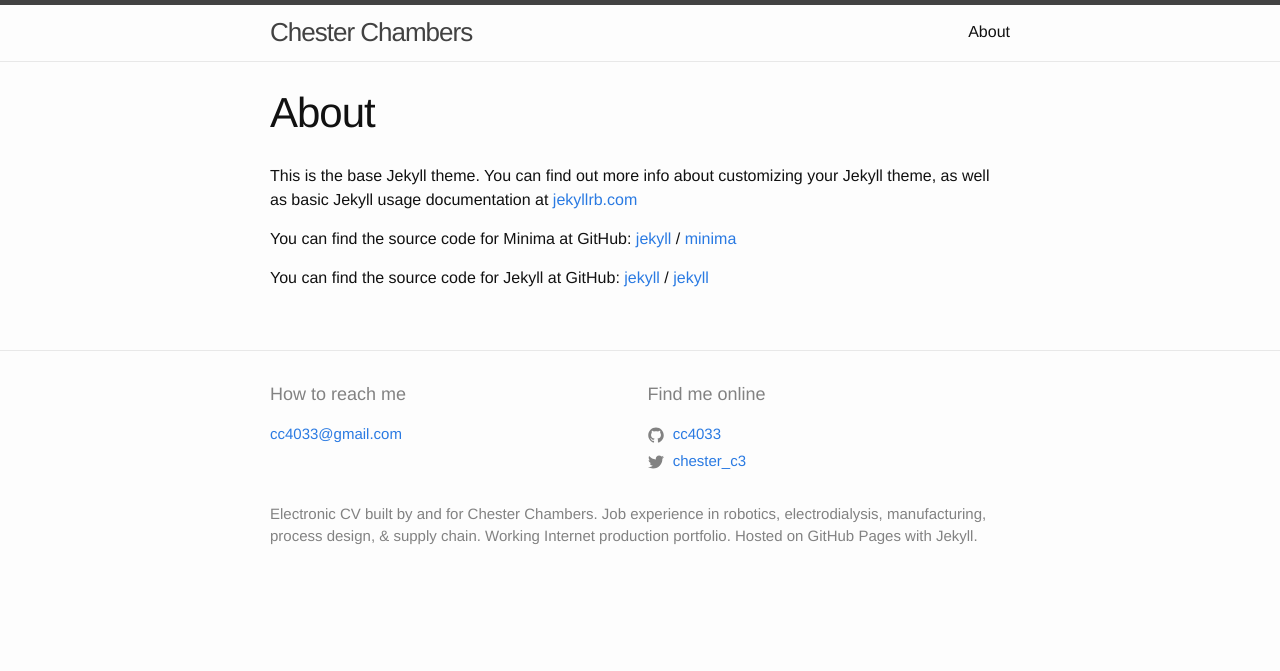
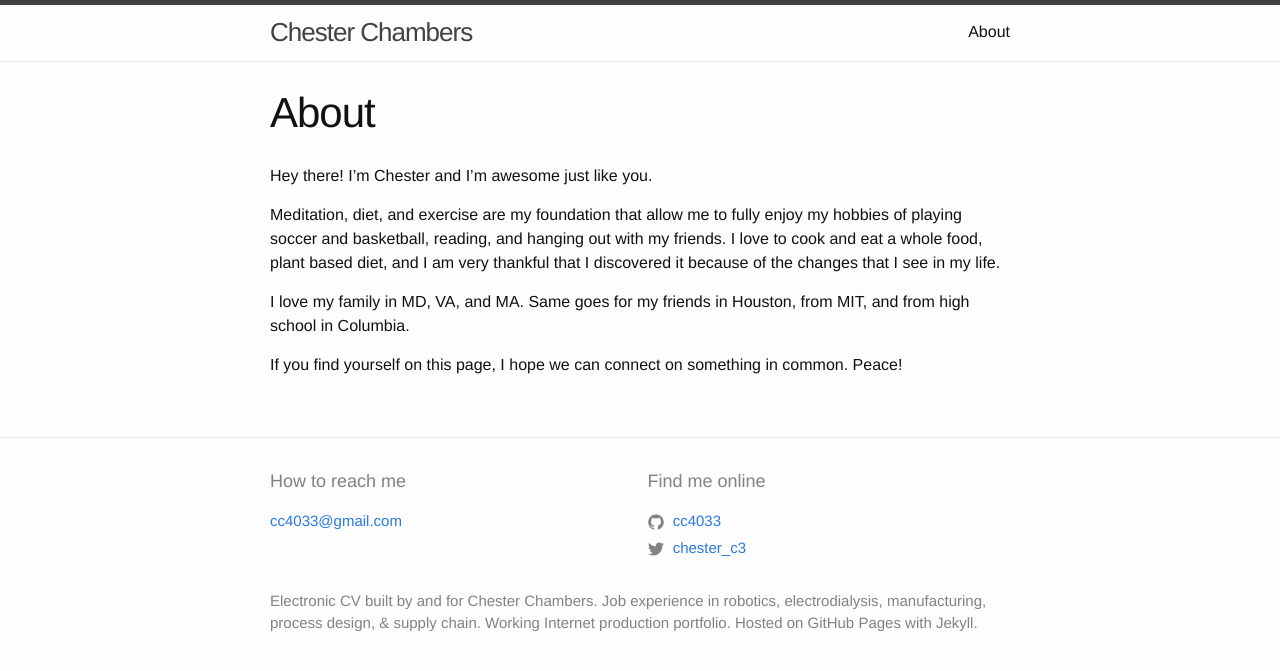
Before and after one commit to cc4033/cv, a Jekyll site: the page built from docs/about.md, in a window 1280 px wide. Shown: the top 671 px of the page. Built offline with Jekyll 4.4.1, drawn with Linux system fonts in a browser that asks for light colours.

Commit message:
Update about.md

```diff
--- a/docs/about.md
+++ b/docs/about.md
@@ -4,15 +4,10 @@ title: About
 permalink: /about/
 ---
 
-This is the base Jekyll theme. You can find out more info about customizing your Jekyll theme, as well as basic Jekyll usage documentation at [jekyllrb.com](https://jekyllrb.com/)
+Hey there! I'm Chester and I'm awesome just like you.
 
-You can find the source code for Minima at GitHub:
-[jekyll][jekyll-organization] /
-[minima](https://github.com/jekyll/minima)
+Meditation, diet, and exercise are my foundation that allow me to fully enjoy my hobbies of playing soccer and basketball, reading, and hanging out with my friends. I love to cook and eat a whole food, plant based diet, and I am very thankful that I discovered it because of the changes that I see in my life.
 
-You can find the source code for Jekyll at GitHub:
-[jekyll][jekyll-organization] /
-[jekyll](https://github.com/jekyll/jekyll)
+I love my family in MD, VA, and MA. Same goes for my friends in Houston, from MIT, and from high school in Columbia.
 
-
-[jekyll-organization]: https://github.com/jekyll
+If you find yourself on this page, I hope we can connect on something in common. Peace!
```
